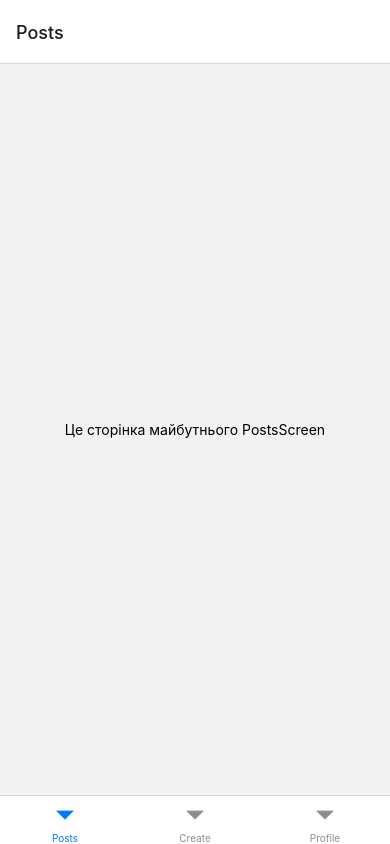
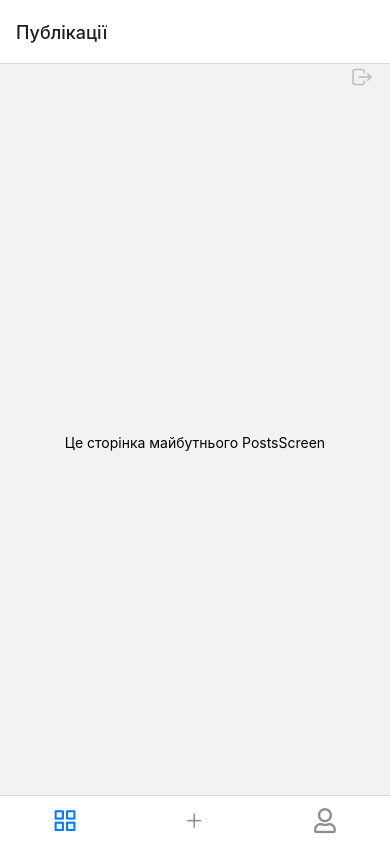
Before and after one commit to Bogdan8633/go-it-react-native-project, a React Native app: screen /Register in a window 390 px wide. Built offline with nearby package versions, Linux system fonts and the light colour scheme.

Commit message:
add-icons

```diff
--- a/App.js
+++ b/App.js
@@ -1,63 +1,9 @@
-import { StatusBar } from "expo-status-bar";
-import { StyleSheet, Text, View } from "react-native";
+import { NavigationContainer } from "@react-navigation/native";
 
-import { NavigationContainer } from "@react-navigation/native";
-import { createStackNavigator } from "@react-navigation/stack";
-import { createBottomTabNavigator } from "@react-navigation/bottom-tabs";
-
-import LoginScreen from "./Screens/auth/LoginScreen";
-import RegistrationScreen from "./Screens/auth/RegistrationScreen";
-import PostsScreen from "./Screens/mainScreen/PostsScreen";
-import CreatePostsScreen from "./Screens/mainScreen/CreatePostsScreen";
-import ProfileScreen from "./Screens/mainScreen/ProfileScreen";
-
-const AuthStack = createStackNavigator();
-const MainTab = createBottomTabNavigator();
-
-const useRoute = (isAuth) => {
-  if (!isAuth) {
-    return (
-      <AuthStack.Navigator>
-        <AuthStack.Screen
-          options={{ headerShown: false }}
-          name="Login"
-          component={LoginScreen}
-        />
-        <AuthStack.Screen
-          options={{ headerShown: false }}
-          name="Register"
-          component={RegistrationScreen}
-        />
-      </AuthStack.Navigator>
-    );
-  }
-  return (
-    <MainTab.Navigator>
-      <MainTab.Screen name="Posts" component={PostsScreen} />
-      <MainTab.Screen name="Create" component={CreatePostsScreen} />
-      <MainTab.Screen name="Profile" component={ProfileScreen} />
-    </MainTab.Navigator>
-  );
-};
+import { useRoute } from "./router";
 
 export default function App() {
   const routing = useRoute({});
 
   return <NavigationContainer>{routing}</NavigationContainer>;
 }
-
-// {
-//   // auth
-//   /* <AuthStack.Navigator>
-//         <AuthStack.Screen
-//           options={{ headerShown: false }}
-//           name="Login"
-//           component={LoginScreen}
-//         />
-//         <AuthStack.Screen
-//           options={{ headerShown: false }}
-//           name="Register"
-//           component={RegistrationScreen}
-//         />
-//       </AuthStack.Navigator> */
-// }
--- a/Screens/auth/RegistrationScreen.jsx
+++ b/Screens/auth/RegistrationScreen.jsx
@@ -1,4 +1,3 @@
-// import { StatusBar } from "expo-status-bar";
 import React, { useState } from "react";
 
 import {
--- a/Screens/mainScreen/PostsScreen.js
+++ b/Screens/mainScreen/PostsScreen.js
@@ -1,11 +1,18 @@
 import React from "react";
-import { View, Text, StyleSheet } from "react-native";
+import { View, Text, StyleSheet, TouchableOpacity } from "react-native";
+
+import { Ionicons } from "@expo/vector-icons";
 
 const PostsScreen = () => {
   return (
-    <View style={styles.container}>
-      <Text>Це сторінка майбутнього PostsScreen</Text>
-    </View>
+    <>
+      <TouchableOpacity style={styles.logout}>
+        <Ionicons name="ios-log-out-outline" size={24} color="#BDBDBD" />
+      </TouchableOpacity>
+      <View style={styles.container}>
+        <Text>Це сторінка майбутнього PostsScreen</Text>
+      </View>
+    </>
   );
 };
 
@@ -15,6 +22,10 @@ const styles = StyleSheet.create({
     justifyContent: "center",
     alignItems: "center",
   },
+  logout: {
+    marginLeft: "auto",
+    marginRight: 16,
+  },
 });
 
 export default PostsScreen;
--- a/package.json
+++ b/package.json
@@ -9,6 +9,7 @@
     "web": "expo start --web"
   },
   "dependencies": {
+    "@expo/vector-icons": "^13.0.0",
     "@expo/webpack-config": "^0.17.2",
     "@react-native-community/masked-view": "^0.1.11",
     "@react-navigation/bottom-tabs": "^6.5.7",
--- /dev/null
+++ b/router.js
@@ -0,0 +1,68 @@
+import React from "react";
+
+import { createStackNavigator } from "@react-navigation/stack";
+import { createBottomTabNavigator } from "@react-navigation/bottom-tabs";
+
+const AuthStack = createStackNavigator();
+const MainTab = createBottomTabNavigator();
+
+import LoginScreen from "./Screens/auth/LoginScreen";
+import RegistrationScreen from "./Screens/auth/RegistrationScreen";
+import PostsScreen from "./Screens/mainScreen/PostsScreen";
+import CreatePostsScreen from "./Screens/mainScreen/CreatePostsScreen";
+import ProfileScreen from "./Screens/mainScreen/ProfileScreen";
+
+//імпортуємо icons для нижнього табМеню
+import { Feather } from "@expo/vector-icons";
+import { Ionicons } from "@expo/vector-icons";
+import { FontAwesome5 } from "@expo/vector-icons";
+
+export const useRoute = (isAuth) => {
+  if (!isAuth) {
+    return (
+      <AuthStack.Navigator>
+        <AuthStack.Screen
+          options={{ headerShown: false }}
+          name="Login"
+          component={LoginScreen}
+        />
+        <AuthStack.Screen
+          options={{ headerShown: false }}
+          name="Register"
+          component={RegistrationScreen}
+        />
+      </AuthStack.Navigator>
+    );
+  }
+  return (
+    <MainTab.Navigator screenOptions={{ tabBarShowLabel: false }}>
+      <MainTab.Screen
+        options={{
+          tabBarIcon: ({ focused, size, color }) => (
+            <Feather name="grid" size={size} color={color} />
+          ),
+        }}
+        name="Публікації"
+        component={PostsScreen}
+      />
+      <MainTab.Screen
+        options={{
+          tabBarIcon: ({ focused, size, color }) => (
+            <Ionicons name="add" size={size} color={color} />
+          ),
+        }}
+        name="Створити публікацію"
+        component={CreatePostsScreen}
+      />
+      <MainTab.Screen
+        options={{
+          tabBarIcon: ({ focused, size, color }) => (
+            <FontAwesome5 name="user" size={size} color={color} />
+          ),
+        }}
+        name="Користувач"
+        component={ProfileScreen}
+      />
+    </MainTab.Navigator>
+  );
+};
```
Also changed, not shown: 1 other file (tests, documents, lock files or other folders).
